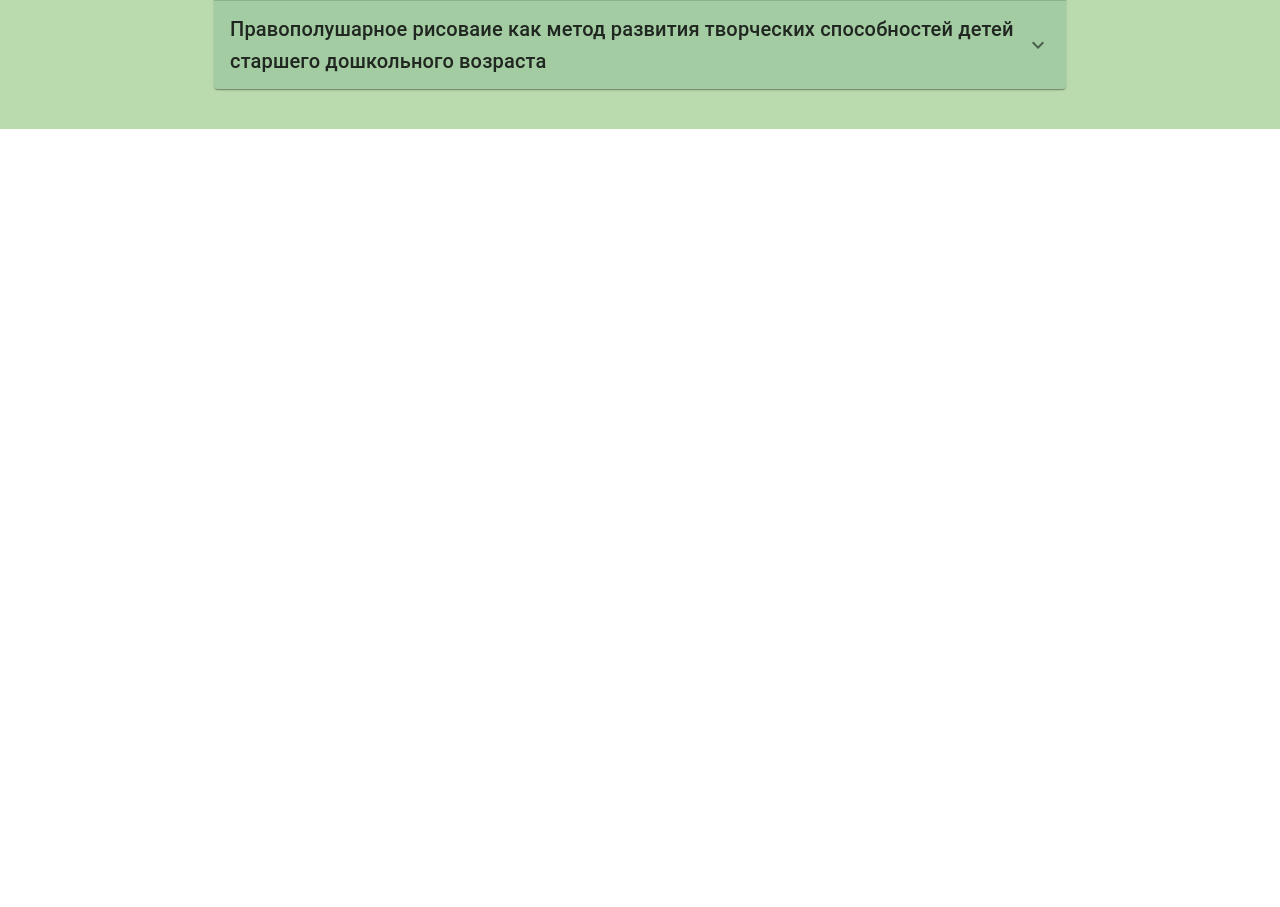
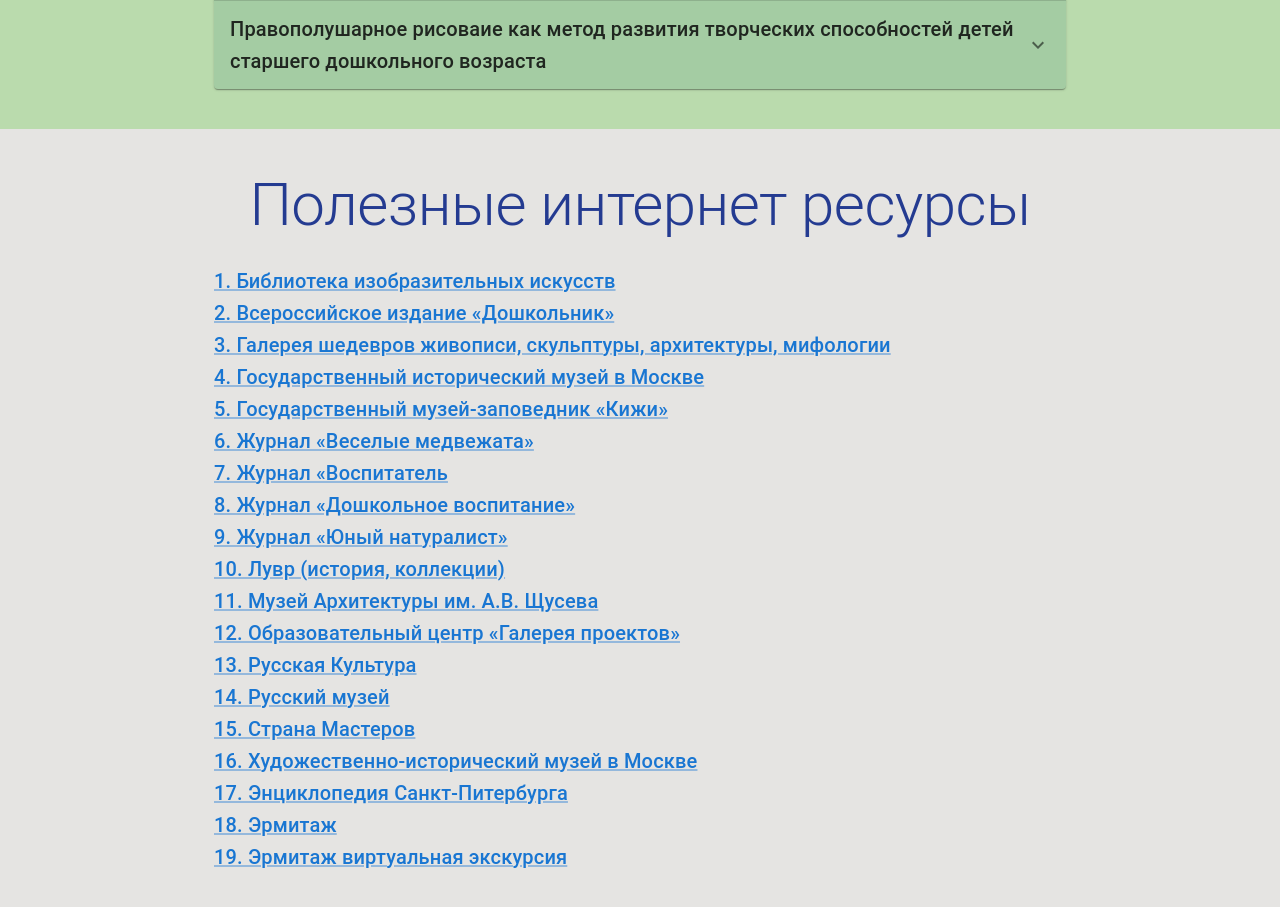
Before and after one commit to bobronaud/olga-ivanova, a React (Create React App) app: page / in a window 1280 px wide. Shown: the part 5840-6747 px from the top of the page. Before the commit the page ends 5969 px from the top, so only its background shows below. Built offline with nearby package versions, Linux system fonts and the light colour scheme.

Commit message:
create web-resources section

```diff
--- a/src/Landing.tsx
+++ b/src/Landing.tsx
@@ -6,6 +6,7 @@
 import Parents from './components/Parents';
 import Pupils from './components/Pupils';
 import Techniques from './components/Techniques';
+import WebResources from './components/WebResources';
 
 const Landing = () => {
   return (
@@ -17,6 +18,7 @@
         <Parents />
         <Pupils />
         <Techniques />
+        <WebResources />
       </Box>
     </>
   );
--- a/src/assets/styles/index.scss
+++ b/src/assets/styles/index.scss
@@ -16,6 +16,9 @@
 
 $techniques-bg: #badbad;
 $techniques-color: #202620;
+
+$webresources-bg: #e5e4e2;
+$webresources-color: #243b91;
 
 body {
   padding: 0;
@@ -62,6 +65,11 @@
     background-color: #a4cca3;
     color: $techniques-color;
   }
+}
+
+#webresources-wrap {
+  background-color: $webresources-bg;
+  color: $webresources-color;
 }
 
 .banner-box {
--- /dev/null
+++ b/src/components/WebResources/index.tsx
@@ -0,0 +1,64 @@
+import { useTranslation } from 'react-i18next';
+
+import Container from '@mui/material/Container';
+import Box from '@mui/material/Box';
+import Link from '@mui/material/Link';
+import Typography from '@mui/material/Typography';
+
+const webResoursesData = [
+  'http://www.artlib.ru/',
+  'http://doshkolnik.ru/index.php',
+  'https://smallbay.ru/',
+  'https://shm.ru/?ysclid=lsjy83pdx68274016',
+  'https://kizhi.karelia.ru/',
+  'http://medvejata.ru/',
+  'https://www.vospitatelru.ru/',
+  'https://dovosp.ru/j_dv?ysclid=lsla4sjv4s909982843',
+  'http://unnaturalist.ru/',
+  'http://louvre.historic.ru/',
+  'https://muar.ru/?ysclid=lsjyb07lzq667268637',
+  'https://www.gallery-projects.com/',
+  'http://russianculture.ru/',
+  'https://rusmuseum.ru/?ysclid=lsjy6u3dc9101531245',
+  'https://stranamasterov.ru/?ysclid=lsjyh1uoei965062644',
+  'https://shm.ru/?ysclid=lsjyfqfzbz405288011',
+  'http://www.spbculture.ru/ru/',
+  'http://hermitagemuseum.org/',
+  'https://pano.hermitagemuseum.org/3d/html/pwoa/main/?ysclid=lsjy09inf0593629422',
+];
+
+const WebResources = () => {
+  const { t } = useTranslation();
+
+  return (
+    <Container maxWidth={false} id='webresources-wrap'>
+      <Container
+        maxWidth='md'
+        id='poleznie-internet-resursi'
+        sx={{
+          display: 'flex',
+          flexDirection: 'column',
+          alignItems: 'center',
+          py: 5,
+        }}>
+        <Typography variant='h2' component='h1' sx={{ mb: 3 }}>
+          {t('webresources.header')}
+        </Typography>
+        <Box sx={{ width: '100%' }}>
+          <Box sx={{ display: 'flex', flexDirection: 'column', alignItems: 'start' }}>
+            {webResoursesData.map((item, index) => {
+              const serialNumber = index + 1;
+              return (
+                <Link target='_blank' variant='h6' href={item}>{`${serialNumber}. ${t(
+                  `webresources.links.${index}`,
+                )}`}</Link>
+              );
+            })}
+          </Box>
+        </Box>
+      </Container>
+    </Container>
+  );
+};
+
+export default WebResources;
--- a/src/locales/ru.json
+++ b/src/locales/ru.json
@@ -83,5 +83,29 @@
       "practice-drawing": "Практическое рисование. Приемы и способы изображения объектов природы",
       "millefiori-technique": "Техника миллефиори. Использование в развитии творческих способностей детей"
     }
+  },
+  "webresources": {
+    "header": "Полезные интернет ресурсы",
+    "links": {
+      "0": "Библиотека изобразительных искусств",
+      "1": "Всероссийское издание «Дошкольник»",
+      "2": "Галерея шедевров живописи, скульптуры, архитектуры, мифологии",
+      "3": "Государственный исторический музей в Москве",
+      "4": "Государственный музей-заповедник «Кижи»",
+      "5": "Журнал «Веселые медвежата»",
+      "6": "Журнал «Воспитатель",
+      "7": "Журнал «Дошкольное воспитание»",
+      "8": "Журнал «Юный натуралист»",
+      "9": "Лувр (история, коллекции)",
+      "10": "Музей Архитектуры им. А.В. Щусева",
+      "11": "Образовательный центр «Галерея проектов»",
+      "12": "Русская Культура",
+      "13": "Русский музей",
+      "14": "Страна Мастеров",
+      "15": "Художественно-исторический музей в Москве",
+      "16": "Энциклопедия Санкт-Питербурга",
+      "17": "Эрмитаж",
+      "18": "Эрмитаж виртуальная экскурсия"
+    }
   }
 }
```
